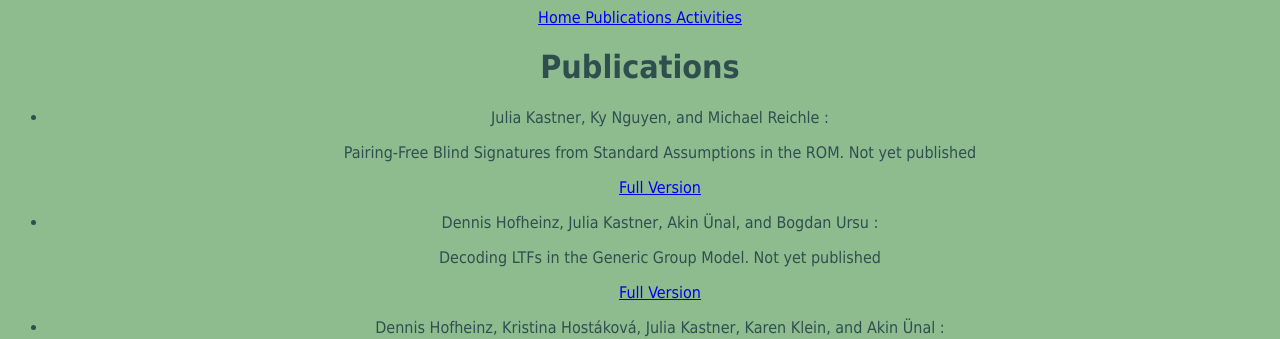
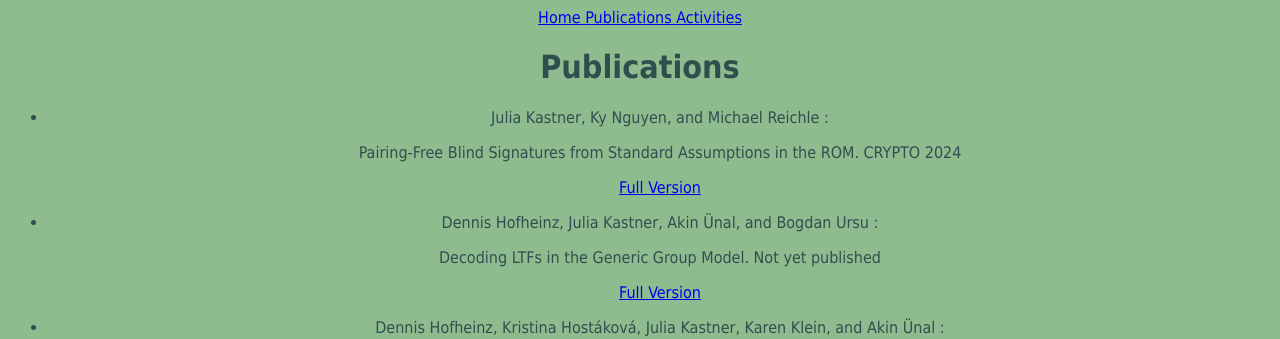
Before and after one commit to juliakastner/juliakastner.github.io, a Jekyll site: the page built from publications.md, in a window 1280 px wide. Shown: the top 339 px of the page. Built offline with Jekyll 4.4.1, drawn with Linux system fonts in a browser that asks for light colours.

Commit message:
crypto acceptance

```diff
--- a/_data/publications.yml
+++ b/_data/publications.yml
@@ -1,6 +1,6 @@
 - authors: Julia Kastner, Ky Nguyen, and Michael Reichle
   title : Pairing-Free Blind Signatures from Standard Assumptions in the ROM
-  proceedings: Not yet published
+  proceedings: CRYPTO 2024
   fullversion_link: https://eprint.iacr.org/2023/1810
 
 - authors: Dennis Hofheinz, Julia Kastner, Akin Ünal, and Bogdan Ursu
```
